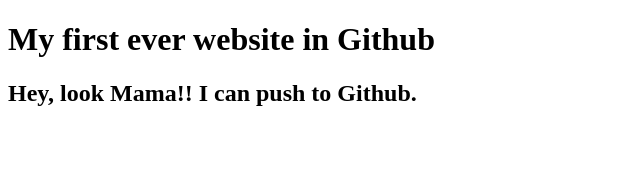
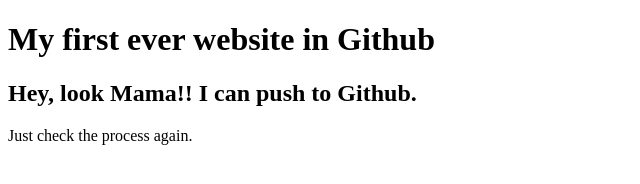
Before and after one commit to rashed-cou-ict/my-first-web, a plain HTML site: page index.html in a window 1280 px wide. Shown: the whole page, without its empty margins (0-640 px from the left). Drawn offline with Linux system fonts and the light colour scheme.

Commit message:
checking process

```diff
--- a/index.html
+++ b/index.html
@@ -8,5 +8,6 @@
 <body>
     <h1>My first ever website in Github</h1>
     <h2>Hey, look Mama!! I can push to Github.</h2>
+    <p>Just check the process again.</p>
 </body>
 </html>
```
